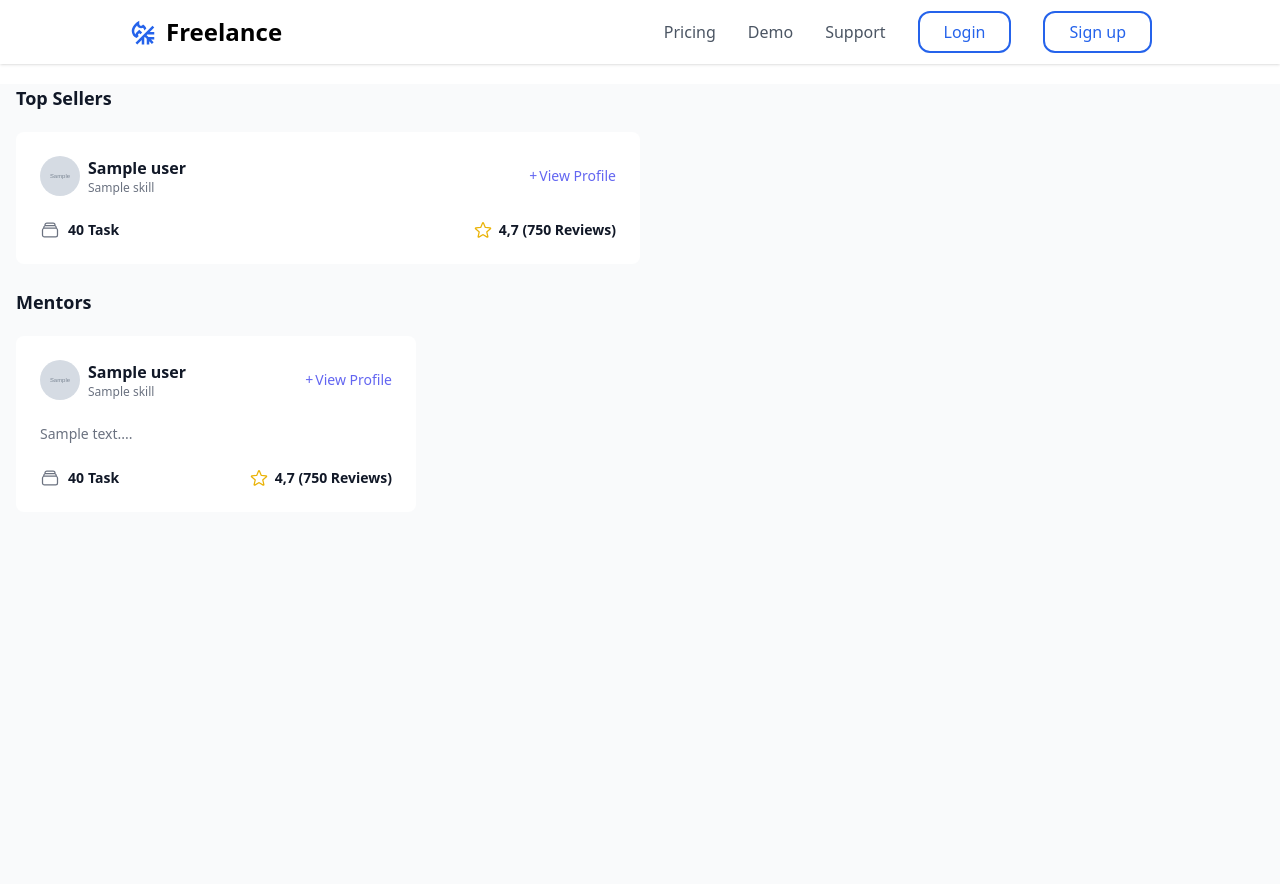
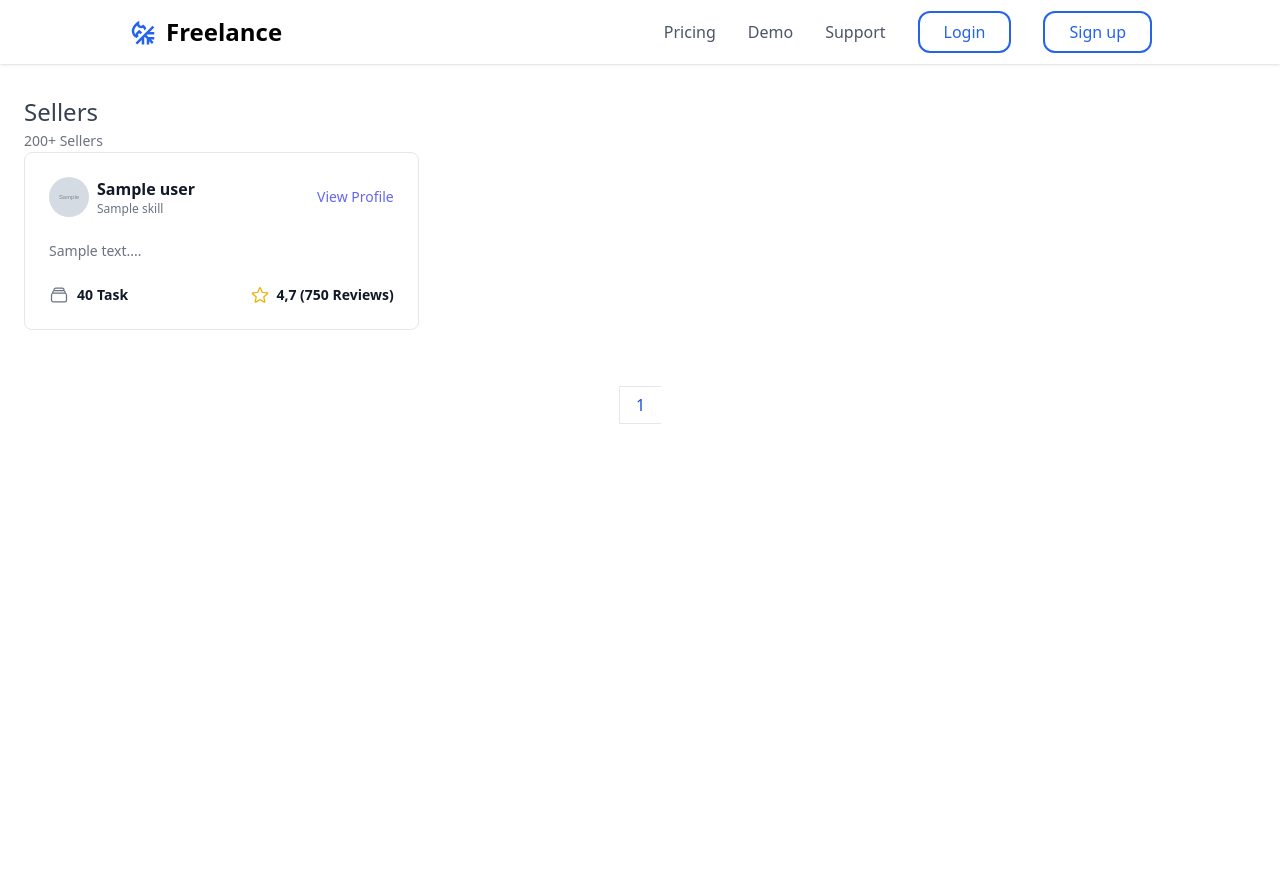
Before and after one commit to Andrewtanui/freelance, a Flask app: template app/templates/marketplace.html in a window 1280 px wide. After the commit the page ends 424 px from the top, so only its background shows below. Run offline with Flask 3, Linux system fonts and the light colour scheme; the template is opened without the code that fills it: most values are stand-ins (such as "Sample title", 1, 10 or a date in 2020); grey boxes marked "Sample" are stand-in pictures; parts of the project's set-up code (start-up, migrations or seed data) failed here and were passed over; some libraries are stand-ins or nearby versions.

Commit message:
from viewProfile.html to marketplace.html.

```diff
--- a/app/templates/marketplace.html
+++ b/app/templates/marketplace.html
@@ -1,54 +1,30 @@
 {% extends 'layout.html' %}
 
 {% block body %}
-<!-- <div class="m-5">
+
+<main class="my-8">
   {% if sellers %}
-    {% for seller in  sellers %}
-    <div class="group mx-2 mt-10 grid max-w-screen-md grid-cols-12 space-x-8 overflow-hidden rounded-lg border py-8 text-gray-700 shadow transition hover:shadow-lg sm:mx-auto">
-      <a href="{{url_for('view_profile', seller_id=seller.user_id)}}" class="order-2 col-span-1 mt-4 -ml-14 text-left text-gray-600 hover:text-gray-700 sm:-order-1 sm:ml-4">
-        <div class="group relative h-16 w-16 overflow-hidden rounded-lg">
-          <img src="{{url_for('static',filename='uploads/'+seller.profile_picture)}}" alt="" class="h-full w-full object-cover text-gray-700" />
-        </div>
-      </a>
-      <div class="col-span-11 flex flex-col pr-8 text-left sm:pl-4">
-        <h3 class="text-sm text-gray-600">{{seller.user.get_full_name()}}</h3>
-        <a href="#" class="mb-3 overflow-hidden pr-7 text-lg font-semibold sm:text-xl"> {{seller.skill}} </a>
-        <p class="overflow-hidden pr-7 text-sm">{{seller.bio|truncate(200)}}...</p>
-
-        <div class="mt-5 flex flex-col space-y-3 text-sm font-medium text-gray-500 sm:flex-row sm:items-center sm:space-y-0 sm:space-x-2">
-          <div class="">City:<span class="ml-2 mr-3 rounded-full bg-green-100 px-2 py-0.5 text-green-900">{{seller.city}} </span></div>
-          <div class="">Hourly Rate:<span class="ml-2 mr-3 rounded-full bg-blue-100 px-2 py-0.5 text-blue-900">{{seller.hourly_rate}}</span></div>
-        </div>
-      </div>
-    </div>
-    {% endfor %}
+  <div class="container mx-auto px-6">
+      {% if not search_query %}
+      <h3 class="text-gray-700 text-2xl font-medium">Sellers</h3>
+      <span class="mt-3 text-sm text-gray-500">200+ Sellers</span>
+      {% else %}
+      <h3 class="text-gray-700 text-2xl font-medium">Search Result for "{{ search_query }}"</h3>
       {% endif %}
-  </div> -->
-
-  <!-- component -->
-<div class="min-h-screen bg-gray-50 pb-10">
-  <!-- Navigation -->
-  <div class="mx-auto">
-    <!-- Main -->
-    <main class="">
-      {% if sellers %}
-
-      <div class="px-4">
-        <div class="my-5 flex items-center justify-between">
-          <h2 class="text-lg font-semibold text-gray-900">Top Sellers</h2>
-        </div>
+      <div class="grid sm:grid-cols-2 sm:gap-x-6 lg:grid-cols-3">
         {% for seller in sellers %}
-        <div class="mb-6 sm:w-1/2 rounded-lg bg-white p-6">
+          <div class="mb-6 rounded-lg bg-white p-6 border">
             <div class="flex items-center justify-between">
               <div class="flex items-center">
                 <img class="mr-2 h-10 w-10 rounded-full object-cover" src="{{url_for('static',filename='uploads/'+seller.profile_picture)}}" alt="profile" />
                 <div>
                   <h3 class="text-base font-semibold text-gray-900">{{seller.user.get_full_name()}}</h3>
-                <span class="block text-xs font-normal text-gray-500">{{seller.skill }}</span>
+                  <span class="block text-xs font-normal text-gray-500">{{seller.skill}}</span>
                 </div>
               </div>
-            <a href="{{url_for('view_profile', seller_id=seller.user_id)}}" class="text-sm font-medium text-indigo-500"><span class="mr-0.5">+</span>View Profile</a>
+              <a href="{{url_for('view_profile', seller_id=seller.user_id)}}" class="text-sm font-medium text-indigo-500"><span class="mr-0.5"></span>View Profile</a>
             </div>
+            <p class="my-6 text-sm font-normal text-gray-500">{{seller.bio|truncate(100)}}...</p>
             <div class="mt-6 flex items-center justify-between text-sm font-semibold text-gray-900">
               <div class="flex">
                 <svg xmlns="http://www.w3.org/2000/svg" fill="none" viewBox="0 0 24 24" stroke-width="1.5" stroke="currentColor" class="mr-2 h-5 w-5 text-base text-gray-500">
@@ -66,48 +42,19 @@
           </div>
           {% endfor %}
       </div>
-
-      <div class="px-4">
-        <div class="my-5">
-          <h2 class="text-lg font-semibold text-gray-900">Mentors</h2>
-        </div>
-        {% for seller in sellers %}
-        <div class="grid sm:grid-cols-2 sm:gap-x-6 lg:grid-cols-3">
-          <div class="mb-6 rounded-lg bg-white p-6">
-            <div class="flex items-center justify-between">
-              <div class="flex items-center">
-                <img class="mr-2 h-10 w-10 rounded-full object-cover" src="{{url_for('static',filename='uploads/'+seller.profile_picture)}}" alt="profile" />
-                <div>
-                  <h3 class="text-base font-semibold text-gray-900">{{seller.user.get_full_name()}}</h3>
-                  <span class="block text-xs font-normal text-gray-500">{{seller.skill}}</span>
+      <div class="flex justify-center">
+          <div class="flex rounded-md mt-8">
+            {% for  page_num in sellers.iter_pages() %}
+              {% if page_num %}
+              <a href="{{url_for('marketplace', page=page_num)}}" class="py-2 px-4 leading-tight bg-white border border-gray-200 text-blue-700 border-r-0 hover:bg-blue-500 hover:text-white"><span>1</span></a>
+              {% else %}
+              <p class="py-2 px-4 leading-tight bg-white border border-gray-200 text-blue-700 border-r-0 hover:bg-blue-500 hover:text-white"><span>...</span></p>
+              {% endif %}
+              {% endfor %}
           </div>
       </div>
-              <a href="{{url_for('view_profile', seller_id=seller.user_id)}}" class="text-sm font-medium text-indigo-500"><span class="mr-0.5">+</span>View Profile</a>
   </div>
-            <p class="my-6 text-sm font-normal text-gray-500">{{seller.bio|truncate(300)}}...</p>
-            <div class="mt-6 flex items-center justify-between text-sm font-semibold text-gray-900">
-              <div class="flex">
-                <svg xmlns="http://www.w3.org/2000/svg" fill="none" viewBox="0 0 24 24" stroke-width="1.5" stroke="currentColor" class="mr-2 h-5 w-5 text-base text-gray-500">
-                  <path stroke-linecap="round" stroke-linejoin="round" d="M6 6.878V6a2.25 2.25 0 012.25-2.25h7.5A2.25 2.25 0 0118 6v.878m-12 0c.235-.083.487-.128.75-.128h10.5c.263 0 .515.045.75.128m-12 0A2.25 2.25 0 004.5 9v.878m13.5-3A2.25 2.25 0 0119.5 9v.878m0 0a2.246 2.246 0 00-.75-.128H5.25c-.263 0-.515.045-.75.128m15 0A2.25 2.25 0 0121 12v6a2.25 2.25 0 01-2.25 2.25H5.25A2.25 2.25 0 013 18v-6c0-.98.626-1.813 1.5-2.122" />
-                </svg>
-                <span class="mr-1">40</span> Task
-              </div>
-              <div class="flex items-center">
-                <svg xmlns="http://www.w3.org/2000/svg" fill="none" viewBox="0 0 24 24" stroke-width="1.5" stroke="currentColor" class="mr-1 h-5 w-6 text-yellow-500">
-                  <path stroke-linecap="round" stroke-linejoin="round" d="M11.48 3.499a.562.562 0 011.04 0l2.125 5.111a.563.563 0 00.475.345l5.518.442c.499.04.701.663.321.988l-4.204 3.602a.563.563 0 00-.182.557l1.285 5.385a.562.562 0 01-.84.61l-4.725-2.885a.563.563 0 00-.586 0L6.982 20.54a.562.562 0 01-.84-.61l1.285-5.386a.562.562 0 00-.182-.557l-4.204-3.602a.563.563 0 01.321-.988l5.518-.442a.563.563 0 00.475-.345L11.48 3.5z" />
-                </svg>
-                4,7 (750 Reviews)
-              </div>
-            </div>
+  {% endif %}
+</main>
 
-          </div>
-
-        </div>
-        {% endfor %}
-        {% endif %}
-      </div>
-
-    </main>
-  </div>
-</div>
 {% endblock body %}
```
Lines whose indentation alone changed are shown as unchanged.
